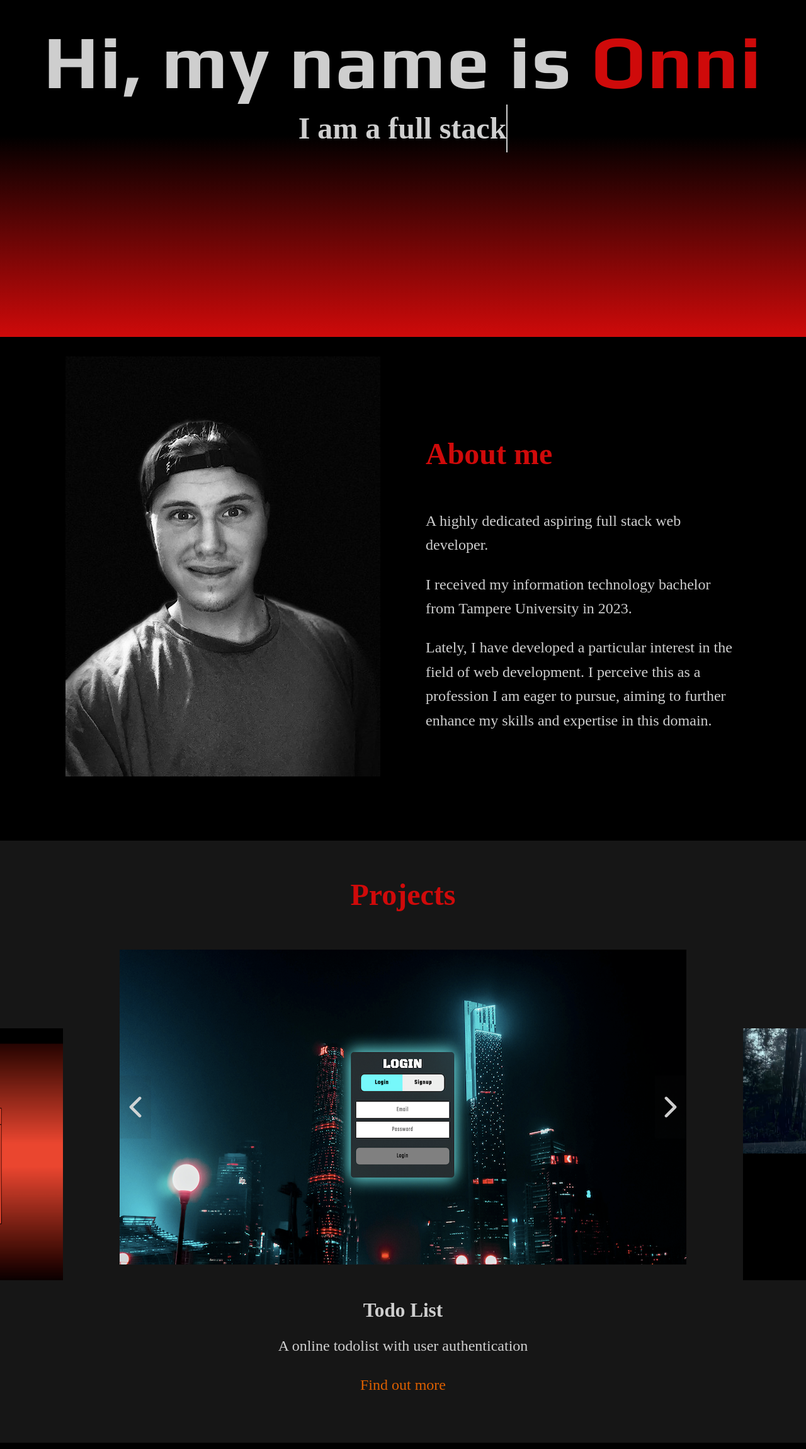
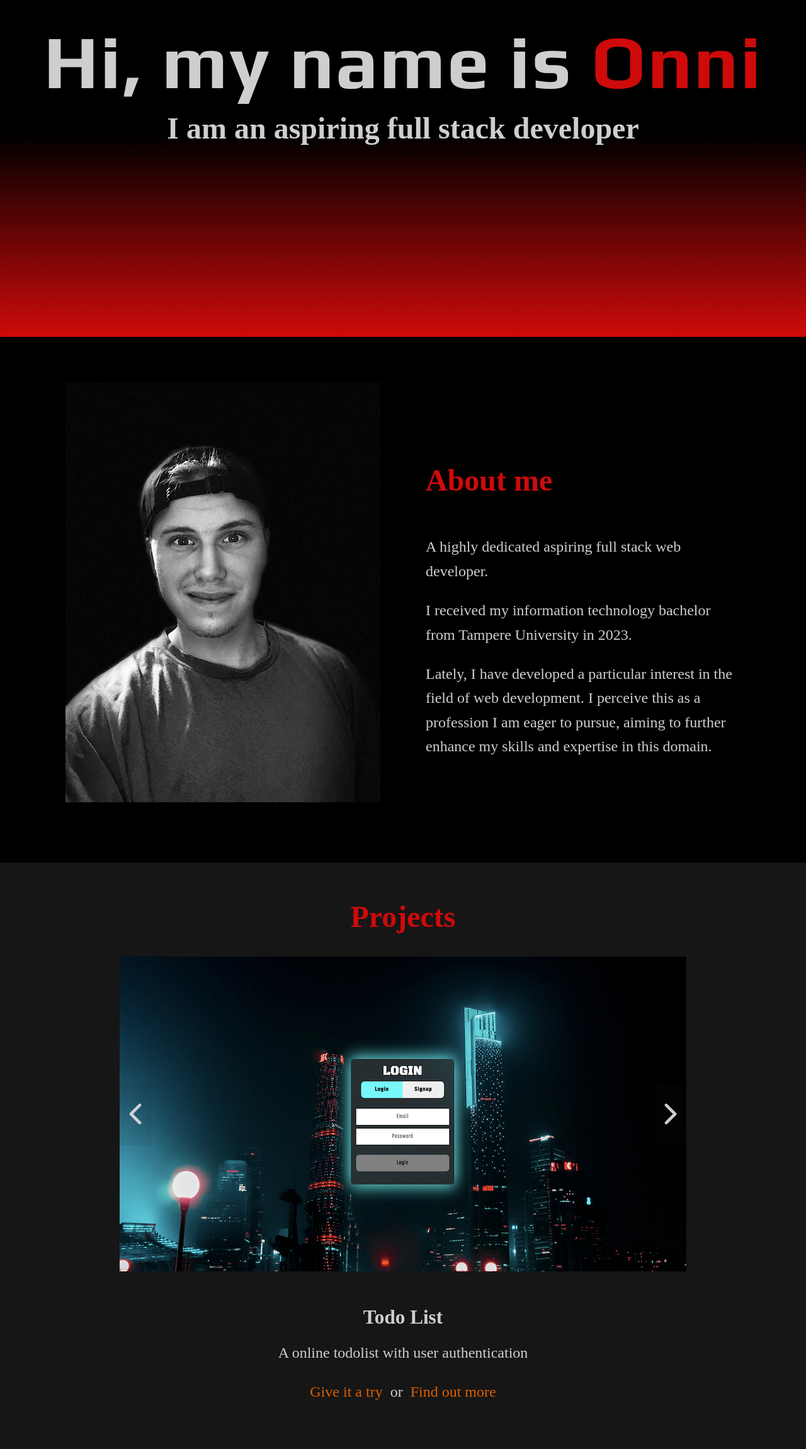
Before and after one commit to xmk0987/OldPersonalPortfolio, a React (Create React App) app in the folder frontend/: page / in a window 1280 px wide. Shown: the part 265-2566 px from the top of the page at 63% size. Built offline with nearby package versions, Linux system fonts and the light colour scheme; a web font is replaced by a local one.

Commit message:
Minimalist look fixes

```diff
--- a/frontend/src/components/about.js
+++ b/frontend/src/components/about.js
@@ -6,6 +6,7 @@ const About = () => {
 
     return(
         <main className="about-container" id="about">
+            <div className="about-center-container">
                 <img src={require("../images/onni1.jpg")} alt="Onni Vitikainen" className="about-profile-image"></img>
                 <div className="about-text-container">
                     <h3 className="secondary-header about-header">About me</h3>
@@ -17,6 +18,7 @@ const About = () => {
                     I perceive this as a profession I am eager to pursue, aiming to further enhance my skills and expertise in this domain.
                     </p>
                 </div>
+            </div>
         </main>
     )
 }
--- a/frontend/src/components/banner.js
+++ b/frontend/src/components/banner.js
@@ -7,15 +7,9 @@ import typeWriter from "../extra/typewriter";
 
 
 const Header = () => {
-    const [ nameSentence, setNameSentence ] = useState('');
-    const [ name, setName ] = useState('');
     const [ iAm, setIAm ] = useState('');
-    const [nameDone, setNameDone] = useState(false);
     const [iAmDone, setIAmDone] = useState(false);
 
-
-    const fullNameSentence = "Hi, my name is ";
-    const fullName = "Onni";
     const fullIAm = "I am a full stack developer";
     const fullNewIAm = "an aspiring full stack developer";
 
@@ -23,26 +17,6 @@ const Header = () => {
     useEffect(() => {
         // Waiting for each part complete before starting a new one
         const waitDone = async () => {
-          await typeWriter({
-            l: fullNameSentence.length,
-            index: 0,
-            text: "",
-            fullText: fullNameSentence,
-            type: 1,
-            setTextCallback: setText,
-          });
-
-          await typeWriter({
-            l: fullName.length,
-            index: 0,
-            text: "",
-            fullText: fullName,
-            type: 2,
-            setTextCallback: setText,
-          });
-
-          setNameDone(true);
-
 
           setTimeout(async () => {
             await typeWriter({
@@ -73,20 +47,14 @@ const Header = () => {
       }, []);
 
 
-    const setText = (text, type) => {
-    if (type === 1) {
-        setNameSentence(text);
-    } else if (type === 2) {
-        setName(text);
-    } else {
-        setIAm(text);
-    }
+    const setText = (text) => {
+      setIAm(text);
     };
 
     return (
         <header className="banner-container">
             <div className="banner-text-container">
-                <h1 className ={`main-header banner-header-text ${nameDone ? 'name-done' : ''}`} >{nameSentence}<span className="banner-text-name main-header">{name}</span></h1>
+                <h1 className ={`main-header banner-header-text name-done`} >Hi, my name is <span className="banner-text-name main-header">Onni</span></h1>
             </div>
             <div>
                 <h2 className ={`banner-sec-text secondary-header ${iAmDone ? 'name-done' : ''}` } id="banner-sec-text">{iAm}</h2>
--- a/frontend/src/components/projects.js
+++ b/frontend/src/components/projects.js
@@ -15,14 +15,16 @@ const Projects = () => {
         image: todoImage,
         title: "Todo List",
         description: "A online todolist with user authentication",
-        route: "/todolistProject"
+        route: "/todolistProject",
+        url: "https://onlinetodolist-kfg5.onrender.com"
     }
 
     const fastSpotsProject = {
         image: fsImage,
         title: "FastSpots",
         description: "A Spotify third-party app to see top lists and make playlists",
-        route: "/fastspotsProject"
+        route: "/fastspotsProject",
+        url: "https://www.fastspots.net/"
     }
 
     const snowDinoProject = {
@@ -33,12 +35,11 @@ const Projects = () => {
     }
 
     const [projectArray, setProjectArray] = useState( [fastSpotsProject, todoListProject, snowDinoProject]);
-    const [leftImage, setLeftImage] = useState(projectArray[0].image);
     const [centerImage, setCenterImage] = useState(projectArray[1].image);
-    const [rightImage, setRightImage] = useState(projectArray[2].image);
     const [projectName, setProjectName ] = useState(projectArray[1].title);
     const [projectDesc, setProjectDesc ] = useState(projectArray[1].description);
     const [currentProject, setCurrentProject] = useState(projectArray[1]);
+    const [showTryUrl, setShowTryUrl] = useState(true);
 
     const handleLeftClick = () => {
         const newArr = handleNextLeft(projectArray);
@@ -52,12 +53,16 @@ const Projects = () => {
 
     const setProjects = (array) => {
         setProjectArray(array);
-        setLeftImage(array[0].image);
         setCenterImage(array[1].image);
-        setRightImage(array[2].image);
         setProjectName(array[1].title);
         setProjectDesc(array[1].description);
         setCurrentProject(array[1]);
+        if(array[1].url){
+            setShowTryUrl(true);
+        }
+        else{
+            setShowTryUrl(false);
+        }
     }
 
     return (
@@ -68,16 +73,18 @@ const Projects = () => {
                 <button className="leftProjectButton nextButton" onClick={handleLeftClick}><ion-icon name="chevron-forward-outline"></ion-icon></button>
                 <button className="rightProjectButton nextButton" onClick={handleRightClick}><ion-icon name="chevron-back-outline"></ion-icon></button>
             </div>
-            <div className="left-project side-project">
-                <img className="image" src={leftImage} alt="Project by Onni"></img>
-            </div>
-            <div className="right-project side-project">
-                <img className="image" src={rightImage} alt="Project by Onni"></img>
-            </div>
             <div className="project-details">
                 <h4 className="project-detail-title">{projectName}</h4>
                 <p className="project-detail-description">{projectDesc}</p>
-                <a className="project-more-info" href={currentProject.route}>Find out more</a>
+                <div className="project-more-info-container">
+                    <a
+                        className={`project-more-info ${showTryUrl? '' : 'dont-show'}`}
+                        rel="noreferrer"   href={currentProject.url ? currentProject.url : '#'}
+                        target="_blank">Give it a try
+                    </a>
+                    <p className={` ${showTryUrl? '' : 'dont-show'}`} > or </p>
+                    <a className="project-more-info" href={currentProject.route}>Find out more</a>
+                </div>
             </div>
         </div>
     );
--- a/frontend/src/extra/typewriter.js
+++ b/frontend/src/extra/typewriter.js
@@ -16,12 +16,12 @@ const typeWriter = (config) => {
         text += fullText[index];
 
         if (setTextCallback) {
-          setTextCallback(text, type);
+          setTextCallback(text);
         }
 
         setTimeout(() => {
           innerTypeWriter(l - 1, index + 1, text, fullText, type);
-        }, 100);
+        }, 60);
       };
 
       innerTypeWriter(l, index, text, fullText, type);
@@ -44,7 +44,7 @@ const typeWriterReverse = (text, deleteAmount, setTextCallback) => {
     return new Promise(resolve => {
         setTimeout(() => {
         resolve(typeWriterReverse(newText, deleteAmount - 1, setTextCallback));
-        }, 100);
+        }, 60);
     });
 };
 
--- a/frontend/src/projects/fastspots.js
+++ b/frontend/src/projects/fastspots.js
@@ -20,7 +20,7 @@ const FastSpots = () => {
                     <div className="single-project-intro">
                         <p>FastSpots is a third party website for Spotify users to speed up the playlist creation and to be
                             able to see top songs and artists all year around. If you have a Spotify account <a className="fastspotlink" rel="noreferrer" href="https://www.fastspots.net/" target="_blank">give it a try</a>.
-                            Hosted through free Render service so initial load has a delay. Currently only accessible to people who I have allowed access.
+                            Currently only accessible to people who I have allowed access.
                             Publication under review by Spotify.
                         </p>
                     </div>
--- a/frontend/src/projects/todolist.js
+++ b/frontend/src/projects/todolist.js
@@ -18,8 +18,8 @@ const TodoList = () => {
                 <div className="single-project-content">
                     <div className="single-project-intro">
                         <p>An online todolist with user registration and saving todos to sql database.
-                            This project was also aimed to practice the Angular framework. <a rel="noreferrer" className="todolink" href="https://onlinetodolist-kfg5.onrender.com" target="_blank">Try it out</a>.
-                            Hosted through free Render service so initial load has a delay.
+                            This project was also aimed to practice the Angular framework. <a rel="noreferrer" className="todolink" href="https://onlinetodolist-kfg5.onrender.com" target="_blank">
+                                Try it out.</a>
                         </p>
                     </div>
                     <div className="lesson-container">
--- a/frontend/src/stylesheets/about.css
+++ b/frontend/src/stylesheets/about.css
@@ -1,11 +1,19 @@
 
 .about-container{
-    height: 100vh; /* Onko 100vh hyvä vai pitäiskö pienentää*/
+    height: 100%; /* Onko 100vh hyvä vai pitäiskö pienentää*/
     width: 100%;
     display:flex;
     align-items: center;
     justify-content: center;
-    gap: 3rem; /* Kuinka iso väli*/
+}
+
+.about-center-container{
+    width: 70%;
+    margin: 3rem 0 1rem 0;
+    display: flex;
+    justify-content: center;
+    align-items: center;
+    gap: 3rem;
 }
 
 .about-header{
--- a/frontend/src/stylesheets/projects.css
+++ b/frontend/src/stylesheets/projects.css
@@ -12,7 +12,7 @@
 }
 
 .projects-header{
-    margin: 2rem auto;
+    margin: 2rem 0 1rem 0;
 }
 
 .center-project {
@@ -90,16 +90,26 @@
     margin-bottom: 1rem;
 }
 
+.project-more-info-container{
+    display:inline-flex;
+    gap: 0.5rem;
+}
+
 .project-more-info{
     color: var(--third-color);
     text-decoration: none;
+    margin-bottom: 0.5rem;
 }
+
 
 .project-more-info:hover {
     cursor: pointer;
     color: var(--fourth-color);
 }
 
+.dont-show{
+    display: none;
+}
 
 @media only screen and (max-width: 900px){
     .center-project {
```
Lines whose indentation alone changed are shown as unchanged.
